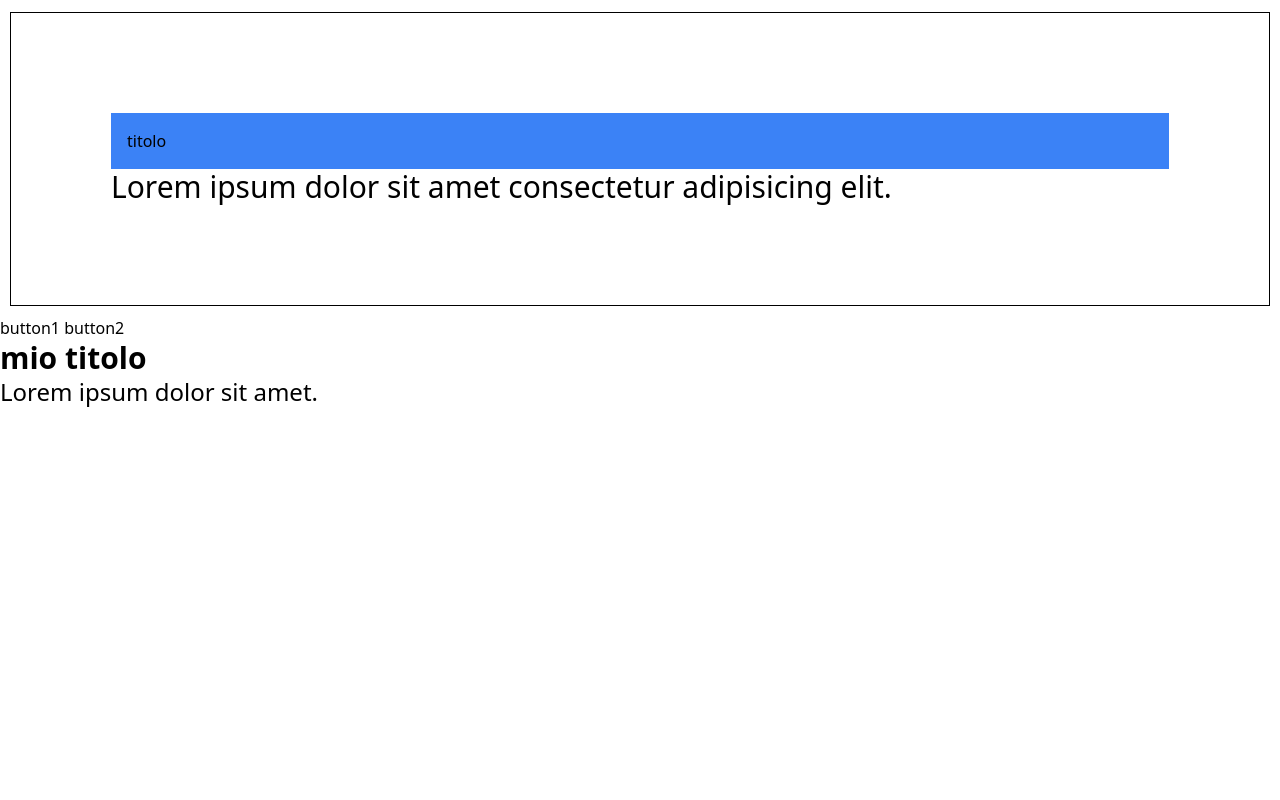
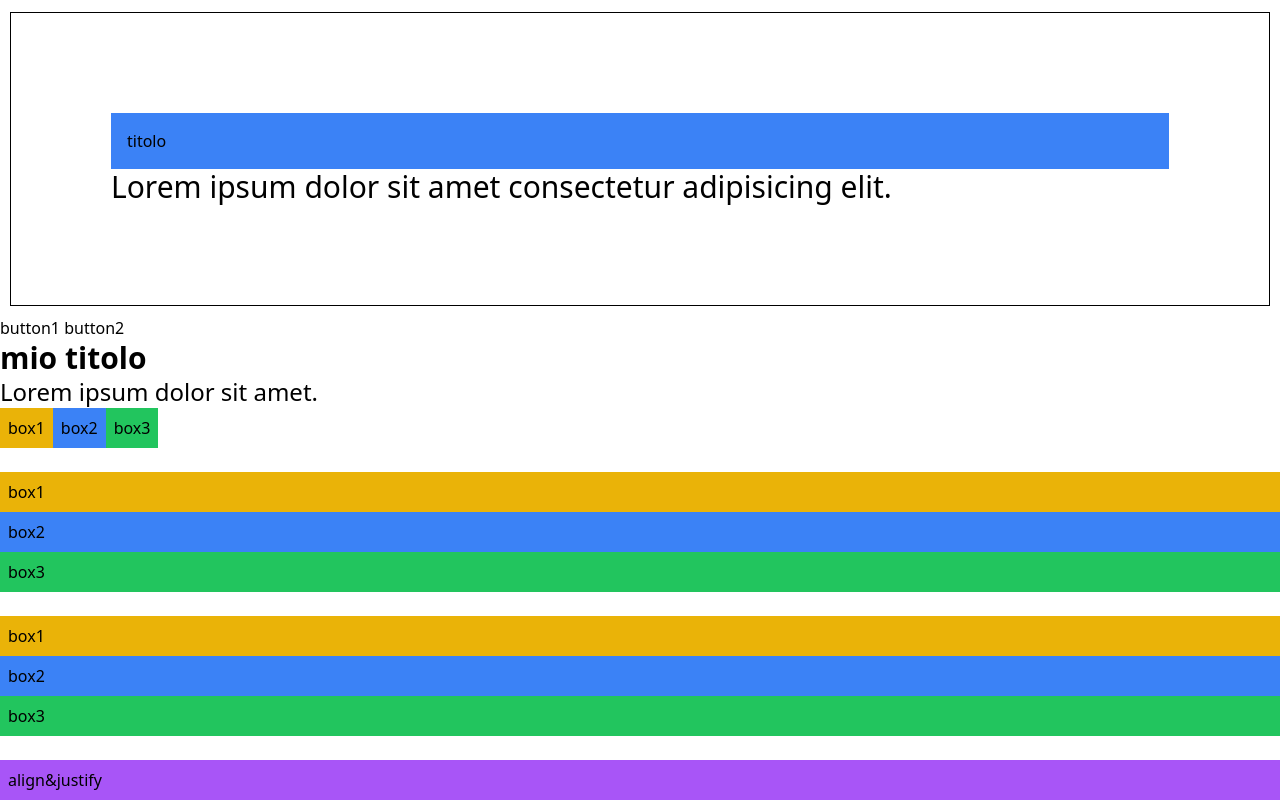
Before and after one commit to MBENE-DIEYE/tailwindCSS, a website: page index.html in a window 1280 px wide. Shown: the part 966-1766 px from the top of the page. Before the commit the page ends 1374 px from the top, so only its background shows below. Drawn offline with nearby package versions, Linux system fonts and the light colour scheme.

Commit message:
align justify

```diff
--- a/index.html
+++ b/index.html
@@ -146,16 +146,35 @@
         <button class="btn_secondario">button2</button>
     </div>
     <!-- gerarchia stili -->
-     <div>
+    <div>
         <h2 class="text-3xl font-bold">mio titolo</h2>
         <p class="text-2xl font-normal">Lorem ipsum dolor sit amet.</p>
-     </div>
+    </div>
 
-     <!-- continitore -->
+    <!-- continitore -->
 
-     <div class="flex flex-row flex-col">
+    <div>
+        <div class="flex  ">
+            <div class="bg-yellow-500 p-2">box1</div>
+            <div class="bg-blue-500 p-2">box2</div>
+            <div class="bg-green-500 p-2">box3</div>
+        </div><br>
+        <div class="flex-row  ">
+            <div class="bg-yellow-500 p-2">box1</div>
+            <div class="bg-blue-500 p-2">box2</div>
+            <div class="bg-green-500 p-2">box3</div>
+        </div><br>
+        <div class="flex-col  ">
+            <div class="bg-yellow-500 p-2">box1</div>
+            <div class="bg-blue-500 p-2">box2</div>
+            <div class="bg-green-500 p-2">box3</div>
+        </div>
+    </div><br>
 
-     </div>
+    <!-- align justify -->
+     <div class="justify-center items-center">
+            <div class="bg-purple-500 p-2">align&justify</div>
+        </div>
 </body>
 
 </html>
```
